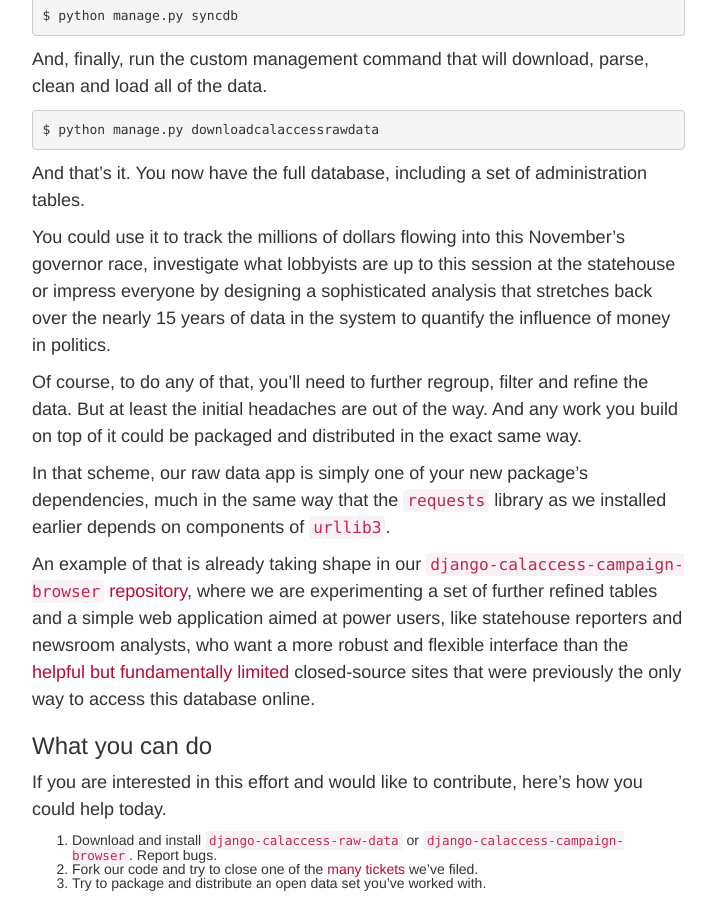
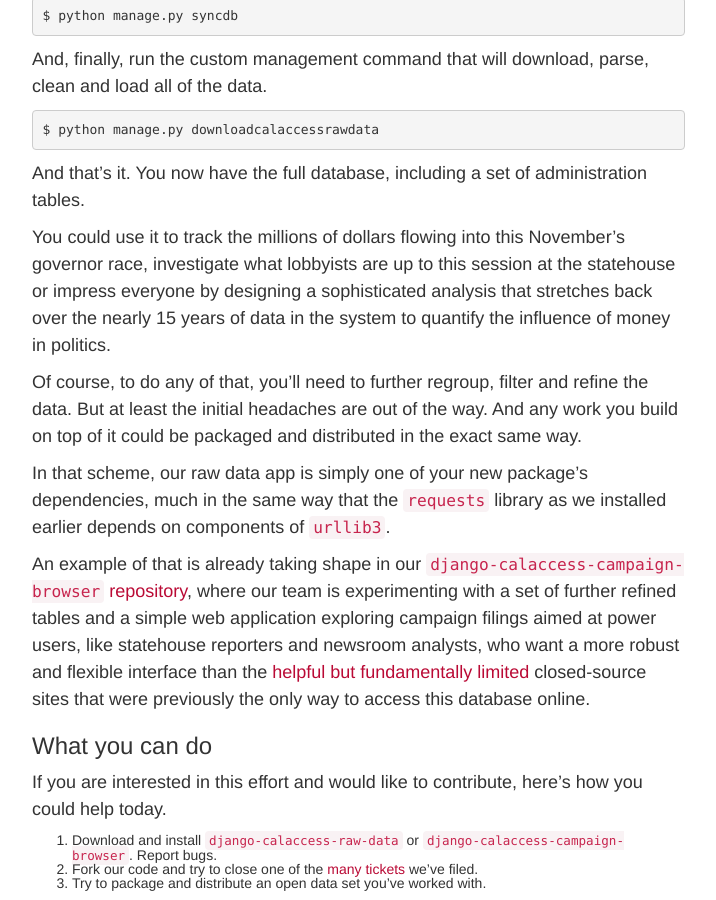
Before and after one commit to palewire/californiacivicdata.org, a Jekyll site: the page built from _posts/2015-01-01-pluggable-data.markdown, in a window 1280 px wide and 900 px high, scrolled down 3462 px. Shown: the whole window, without its empty margins (38-754 px from the left). Built offline with Jekyll 4.4.1, drawn with Linux system fonts in a browser that asks for light colours.

Commit message:
Updated 2015-01-01-pluggable-data.markdown

```diff
--- a/_posts/2015-01-01-pluggable-data.markdown
+++ b/_posts/2015-01-01-pluggable-data.markdown
@@ -124,7 +124,7 @@
 
 In that scheme, our raw data app is simply one of your new package's dependencies, much in the same way that the ``requests`` library as we installed earlier depends on components of [``urllib3``](http://urllib3.readthedocs.org/en/latest/).
 
-An example of that is already taking shape in our [``django-calaccess-campaign-browser`` repository](https://github.com/california-civic-data-coalition/django-calaccess-campaign-browser), where we are experimenting a set of further refined tables and a simple web application aimed at power users, like statehouse reporters and newsroom analysts, who want a more robust and flexible interface than the [helpful but fundamentally limited](http://dbsearch.ss.ca.gov/ContributorSearch.aspx) closed-source sites that were previously the only way to access this database online.
+An example of that is already taking shape in our [``django-calaccess-campaign-browser`` repository](https://github.com/california-civic-data-coalition/django-calaccess-campaign-browser), where our team is experimenting with a set of further refined tables and a simple web application exploring campaign filings aimed at power users, like statehouse reporters and newsroom analysts, who want a more robust and flexible interface than the [helpful but fundamentally limited](http://dbsearch.ss.ca.gov/ContributorSearch.aspx) closed-source sites that were previously the only way to access this database online.
 
 ### What you can do
 
```
